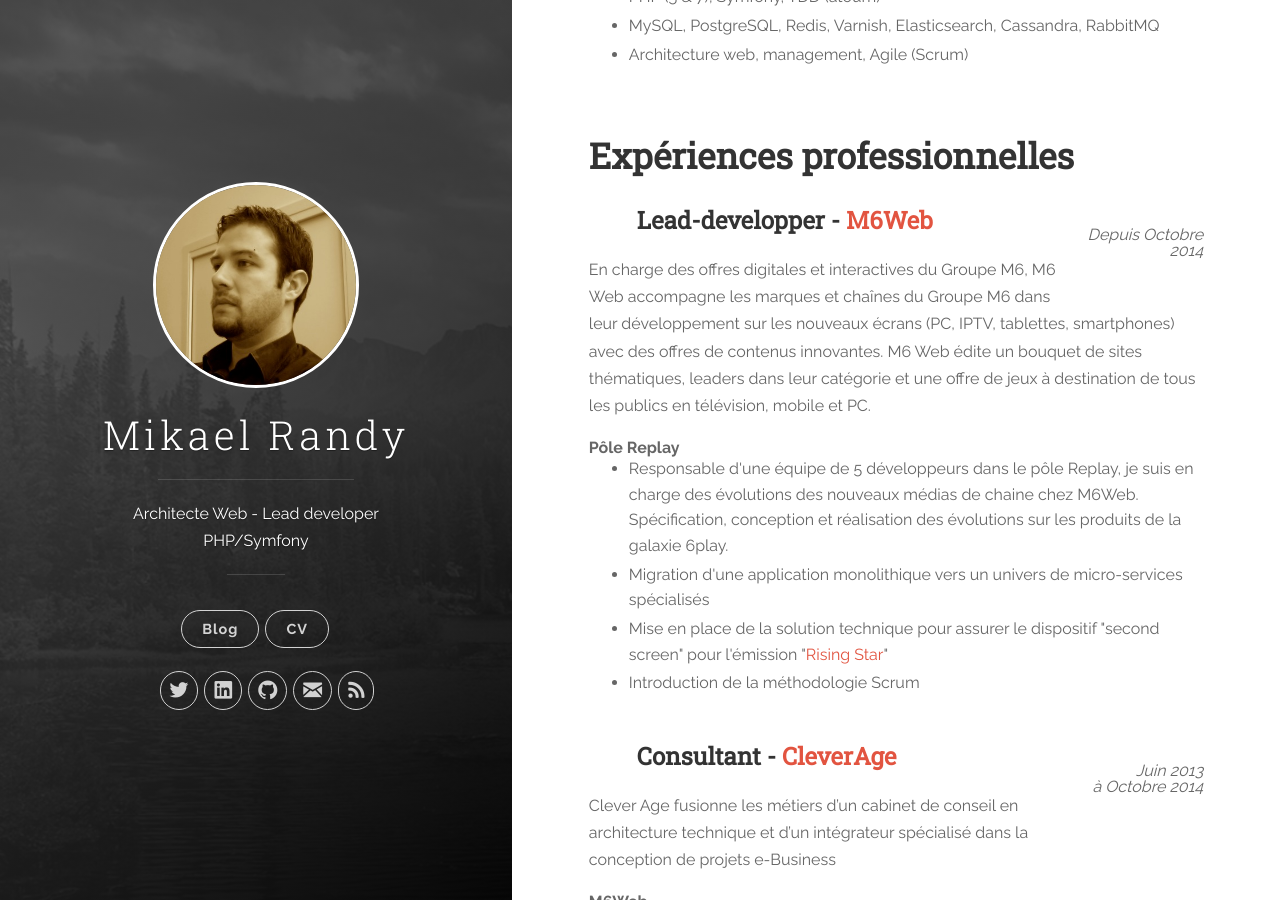
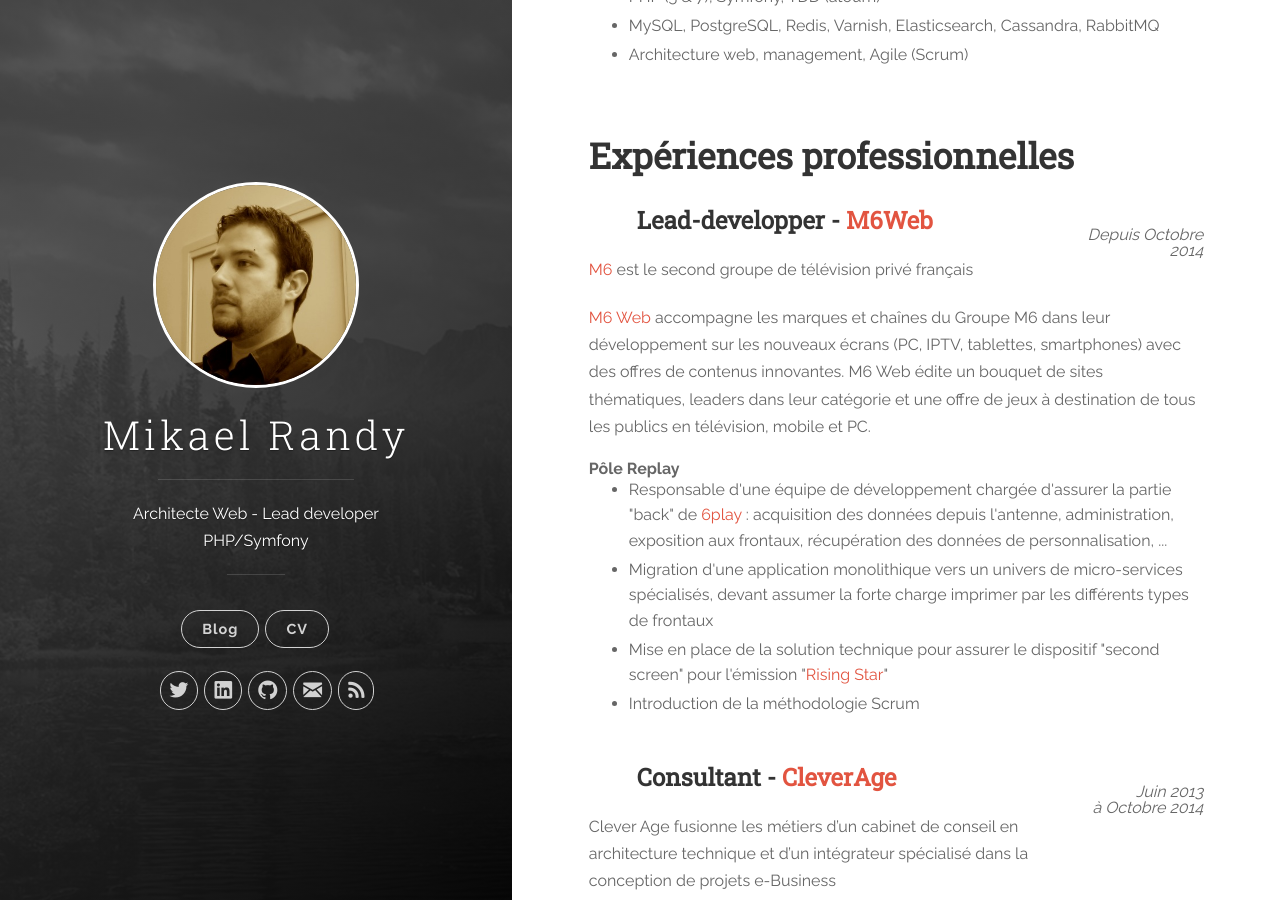
Before and after one commit to mikaelrandy/mikaelrandy.github.io, a Jekyll site: the page built from cv.html, in a window 1280 px wide and 900 px high, scrolled down 391 px. Built offline with Jekyll 4.4.1, drawn with Linux system fonts in a browser that asks for light colours; nearby versions of some CDN libraries.

Commit message:
Mod: improve M6 XP on CV (close #2)

```diff
--- a/cv.html
+++ b/cv.html
@@ -22,15 +22,16 @@
         <h3>Lead-developper - <a href="http://tech.m6web.fr">M6Web</a></h3>
         <div class="period">Depuis Octobre 2014</div>
 
-        <p>En charge des offres digitales et interactives du Groupe M6, M6 Web accompagne les marques et chaînes du Groupe M6 dans leur développement sur les nouveaux écrans (PC, IPTV, tablettes, smartphones) avec des offres de contenus innovantes. M6 Web édite un bouquet de sites thématiques, leaders dans leur catégorie et une offre de jeux à destination de tous les publics en télévision, mobile et PC.</p>
+        <p><a href="http://www.m6.fr">M6</a> est le second groupe de télévision privé français</p>
+        <p><a href="http://www.m6web.fr">M6 Web</a> accompagne les marques et chaînes du Groupe M6 dans leur développement sur les nouveaux écrans (PC, IPTV, tablettes, smartphones) avec des offres de contenus innovantes. M6 Web édite un bouquet de sites thématiques, leaders dans leur catégorie et une offre de jeux à destination de tous les publics en télévision, mobile et PC.</p>
 
         <dl>
             <dt>
                 Pôle Replay
 
                 <ul>
-                    <li>Responsable d'une équipe de 5 développeurs dans le pôle Replay, je suis en charge des évolutions des nouveaux médias de chaine chez M6Web. Spécification, conception et réalisation des évolutions sur les produits de la galaxie 6play.</li>
-                    <li>Migration d'une application monolithique vers un univers de micro-services spécialisés</li>
+                    <li>Responsable d'une équipe de développement chargée d'assurer la partie "back" de <a href="http://www.6play.fr">6play</a> : acquisition des données depuis l'antenne, administration, exposition aux frontaux, récupération des données de personnalisation, ...</li>
+                    <li>Migration d'une application monolithique vers un univers de micro-services spécialisés, devant assumer la forte charge imprimer par les différents types de frontaux</li>
                     <li>Mise en place de la solution technique pour assurer le dispositif "second screen" pour l'émission "<a href="http://www.m6.fr/rising_star/">Rising Star</a>"</li>
                     <li>Introduction de la méthodologie Scrum</li>
                 </ul>
```
